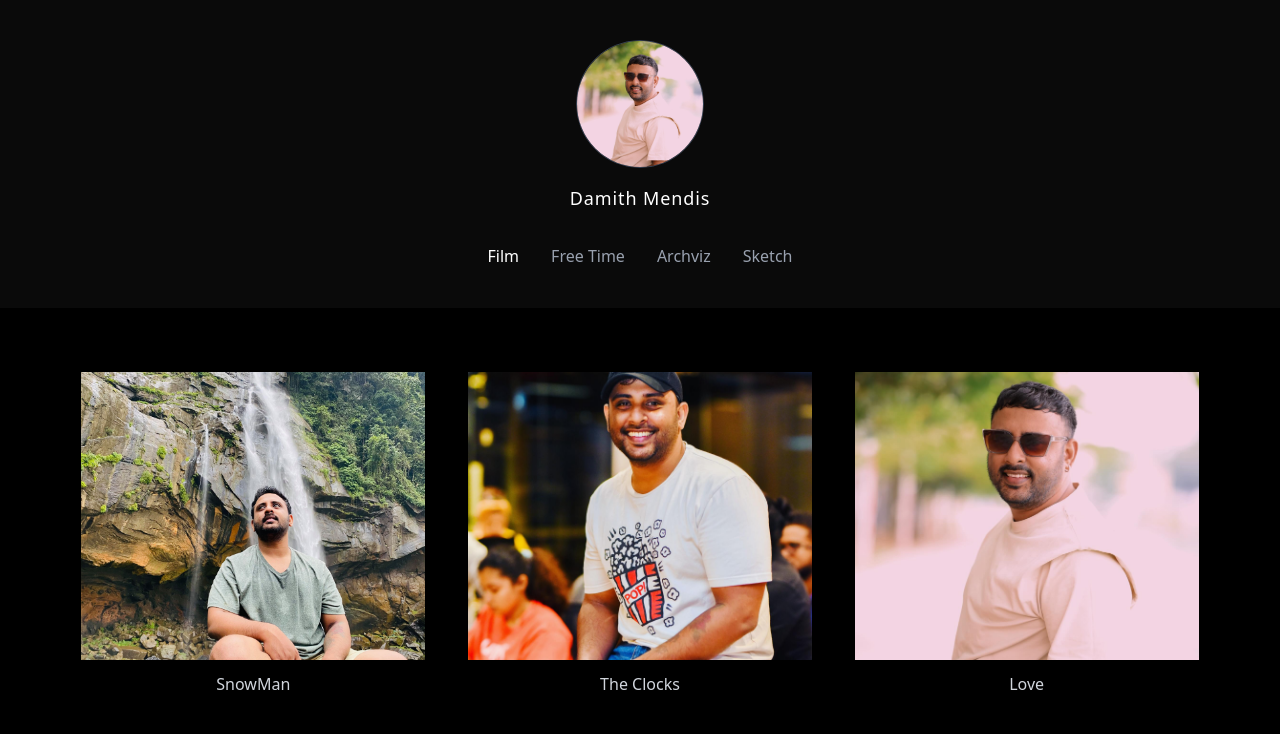
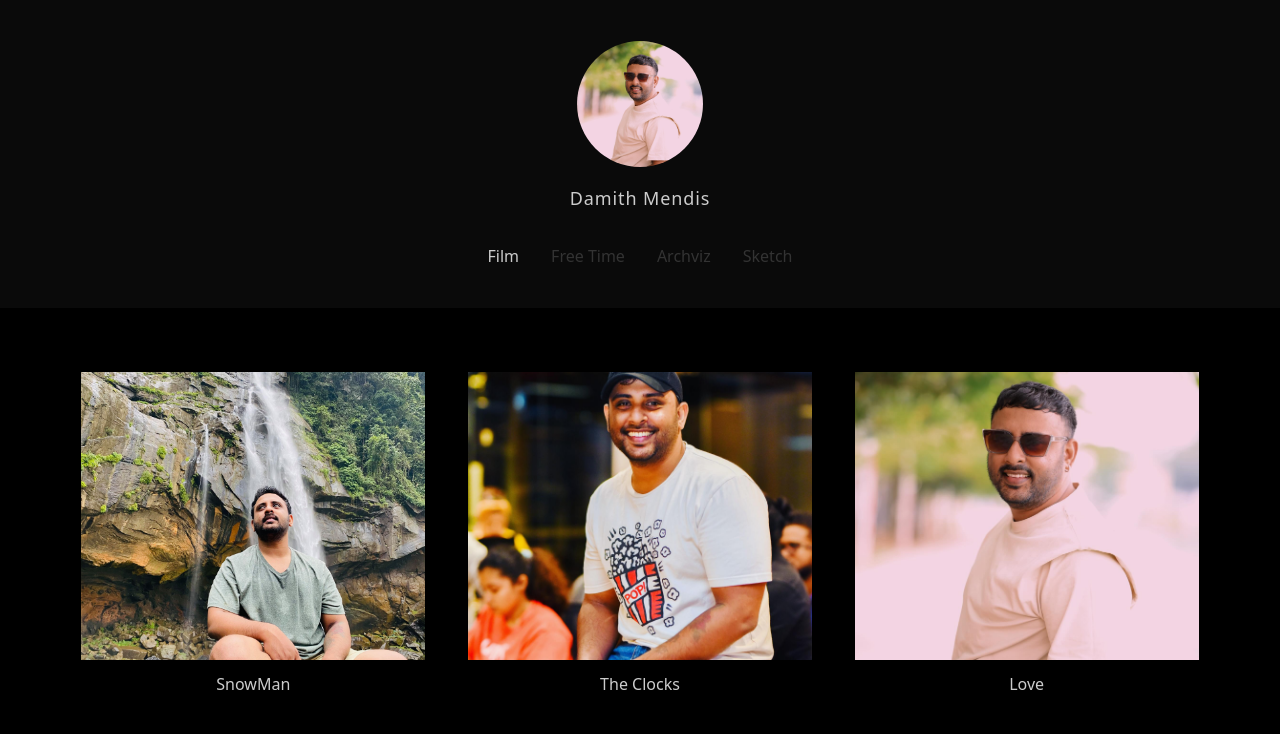
Before and after one commit to dsamithmendis/damithmendis-v1-client, a Next.js app: page / in a window 1280 px wide. Shown: the top 734 px of the page. Built offline with nearby package versions, Linux system fonts and the light colour scheme.

Commit message:
dev: build foundation

```diff
--- a/src/components/shared/footer/index.tsx
+++ b/src/components/shared/footer/index.tsx
@@ -1,6 +1,6 @@
 export default function Footer() {
   return (
-    <footer className="bg-[#0a0a0a] text-white text-sm font-light text-center py-4 mt-auto">
+    <footer className="bg-[#0a0a0a] text-[#cccccc] text-sm font-normal text-center py-4 mt-auto">
       Made with <span className="text-red-500">Love</span>
     </footer>
   );
--- a/src/components/shared/header/index.tsx
+++ b/src/components/shared/header/index.tsx
@@ -12,7 +12,7 @@ export default function Header({ tabs, activeTab, setActiveTab }: HeaderProps) {
   return (
     <section className="bg-[#0a0a0a] text-white flex flex-col items-center py-10">
       {/* Profile */}
-      <div className="w-32 h-32 relative rounded-full overflow-hidden border border-gray-700">
+      <div className="w-32 h-32 relative rounded-full overflow-hidden border border-neutral-950">
         <Image
           src="/images/profile.jpg"
           alt="Profile"
@@ -20,7 +20,9 @@ export default function Header({ tabs, activeTab, setActiveTab }: HeaderProps) {
           className="object-cover"
         />
       </div>
-      <h1 className="mt-4 text-lg tracking-wider">Damith Mendis</h1>
+      <h1 className="mt-4 text-lg text-[#cccccc] tracking-wider">
+        Damith Mendis
+      </h1>
 
       {/* Navigation */}
       <nav className="flex gap-8 mt-8">
@@ -28,8 +30,8 @@ export default function Header({ tabs, activeTab, setActiveTab }: HeaderProps) {
           <button
             key={tab}
             onClick={() => setActiveTab(tab)}
-            className={`text-gray-400 hover:text-white transition cursor-pointer ${
-              activeTab === tab ? "text-white font-medium" : ""
+            className={`text-[#333333] hover:text-[#cccccc] transition cursor-pointer ${
+              activeTab === tab ? "text-[#cccccc]" : ""
             }`}
           >
             {tab}
--- a/src/components/tabs/film/index.tsx
+++ b/src/components/tabs/film/index.tsx
@@ -20,7 +20,7 @@ export default function FilmTab({ activeTab, FilmItems }: FilmTabProps) {
   if (activeTab !== "Film") return null;
 
   return (
-    <section className="flex-1 bg-[#000000] text-white">
+    <section className="flex-1 bg-[#000000] text-[#cccccc]">
       <div className="grid grid-cols-1 md:grid-cols-2 lg:grid-cols-3 gap-10 px-10 lg:px-20 py-16 place-items-center">
         {FilmItems.map((item, idx) => (
           <AnimatedFilmItem key={idx} item={item} index={idx} />
@@ -75,7 +75,7 @@ function AnimatedFilmItem({ item, index }: AnimatedFilmItemProps) {
           className="object-cover"
         />
       </div>
-      <p className="mt-3 text-base text-gray-300">{item.title}</p>
+      <p className="mt-3 text-base text-[#cccccc]">{item.title}</p>
     </motion.div>
   );
 }
--- a/src/components/tabs/free-time/index.tsx
+++ b/src/components/tabs/free-time/index.tsx
@@ -19,7 +19,7 @@ export default function FreeTimeTab({ activeTab, FreeTimeItems }: FreeTimeTabPro
   if (activeTab !== "Free Time") return null;
 
   return (
-    <section className="flex-1 bg-[#000000] text-white">
+    <section className="flex-1 bg-[#000000] text-[#cccccc]">
       <div className="grid grid-cols-1 md:grid-cols-2 lg:grid-cols-3 gap-10 px-10 lg:px-20 py-16 place-items-center">
         {FreeTimeItems.map((item, idx) => (
           <AnimatedFreeTimeItem key={idx} item={item} index={idx} />
@@ -74,7 +74,7 @@ function AnimatedFreeTimeItem({ item, index }: AnimatedFreeTimeItemProps) {
           className="object-cover"
         />
       </div>
-      <p className="mt-3 text-base text-gray-300">{item.title}</p>
+      <p className="mt-3 text-base text-[#cccccc]">{item.title}</p>
     </motion.div>
   );
 }
```
